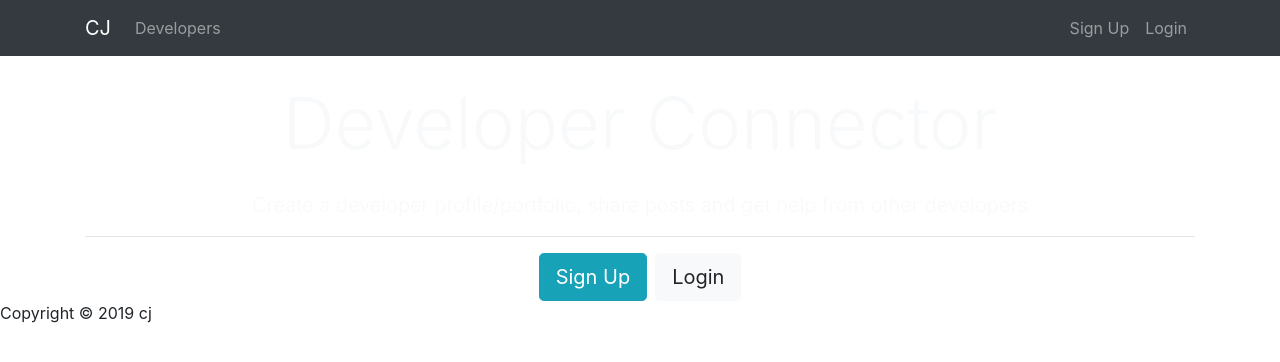
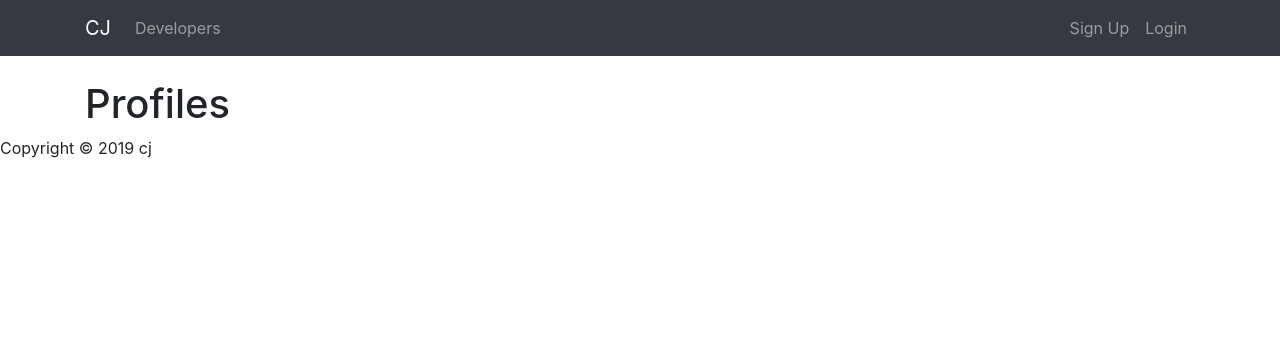
Before and after one commit to park-chang-jin/blog, a React (Create React App) app in the folder client/: page /profiles in a window 1280 px wide. Shown: the top 362 px of the page. Built offline with nearby package versions, Linux system fonts and the light colour scheme.

Commit message:
add Profiles, Login, Register

```diff
--- a/client/package.json
+++ b/client/package.json
@@ -5,6 +5,7 @@
   "dependencies": {
     "react": "^16.9.0",
     "react-dom": "^16.9.0",
+    "react-router-dom": "^5.0.1",
     "react-scripts": "3.1.1"
   },
   "scripts": {
--- a/client/src/App.js
+++ b/client/src/App.js
@@ -2,16 +2,32 @@ import React, { Component } from 'react';
 import Footer from './Components/layout/Footer';
 import Landing from './Components/layout/Landing';
 import Navbar from './Components/layout/Navbar';
+import { BrowserRouter as Router, Route } from 'react-router-dom';
+import Register from './Components/auth/Register';
+import Login from './Components/auth/Login';
+import Profiles from './Components/auth/Profiles';
 
 class App extends Component {
 
   render() {
     return (
-      <div>
-        <Navbar />
-        <Landing />
-        <Footer />
-      </div>
+      // <div>
+      //   <Navbar />
+      //   <Landing />
+      //   <Footer />
+      // </div>
+      <Router>
+        <div className="App">
+          <Navbar />
+          <Route exact path='/' component={Landing} />
+          <div className="container">
+            <Route exact path='/register' component={Register} />
+            <Route exact path='/login' component={Login} />
+            <Route exact path='/profiles' component={Profiles} />
+          </div>
+          <Footer />
+        </div>
+      </Router>
     );
   }
 }
--- /dev/null
+++ b/client/src/Components/auth/Login.js
@@ -0,0 +1,15 @@
+import React, { Component } from 'react';
+
+class Login extends Component {
+    render() {
+
+        return (
+            <div>
+                <h1>Login</h1>
+            </div>
+        );
+
+    }
+}
+
+export default Login;
--- /dev/null
+++ b/client/src/Components/auth/Profiles.js
@@ -0,0 +1,15 @@
+import React, { Component } from 'react';
+
+class Profiles extends Component {
+    render() {
+
+        return (
+            <div>
+                <h1>Profiles</h1>
+            </div>
+        );
+
+    }
+}
+
+export default Profiles;
--- /dev/null
+++ b/client/src/Components/auth/Register.js
@@ -0,0 +1,15 @@
+import React, { Component } from 'react';
+
+class Register extends Component {
+    render() {
+
+        return (
+            <div>
+                <h1>Register</h1>
+            </div>
+        );
+
+    }
+}
+
+export default Register;
--- a/client/src/Components/layout/Landing.js
+++ b/client/src/Components/layout/Landing.js
@@ -1,5 +1,5 @@
 import React, { Component } from 'react';
-
+import { Link } from 'react-router-dom';
 class Landing extends Component {
 
     render() {
@@ -41,12 +41,12 @@ class Landing extends Component {
                             from other developers
                             </p>
                             <hr />
-                            <a href="register.html" className="btn btn-lg btn-info mr-2">
+                            <Link to='/register' className="btn btn-lg btn-info mr-2">
                             Sign Up
-                            </a>
-                            <a href="login.html" className="btn btn-lg btn-light">
+                            </Link>
+                            <Link to='/login' className="btn btn-lg btn-light">
                             Login
-                            </a>
+                            </Link>
                         </div>
                         </div>
                     </div>
--- a/client/src/Components/layout/Navbar.js
+++ b/client/src/Components/layout/Navbar.js
@@ -1,36 +1,37 @@
 import React, { Component } from 'react';
+import { Link } from 'react-router-dom';
 
 class Navbar extends Component {
     render() {
         return (
             <nav className="navbar navbar-expand-sm navbar-dark bg-dark mb-4">
                 <div className="container">
-                    <a className="navbar-brand" href="landing.html">
+                    <Link className="navbar-brand" to="/">
                         CJ
-                    </a>
+                    </Link>
                     <button className="navbar-toggler" type="button" data-toggle="collapse" data-target="#mobile-nav">
                         <span className="navbar-toggler-icon" />
                     </button>
                     <div className="collapse navbar-collapse" id="mobile-nav">
                         <ul className="navbar-nav mr-auto">
                             <li className="nav-item">
-                                <a className="nav-link" href="profiles.html">
+                                <Link className="nav-link" to="/profiles">
                                     {' '}
                                     Developers
-                                </a>
+                                </Link>
                             </li>
                         </ul>
 
                         <ul className="navbar-nav ml-auto">
                             <li className="nav-item">
-                                <a className="nav-link" href="register.html">
+                                <Link className="nav-link" to="/register">
                                     Sign Up
-                                </a>
+                                </Link>
                             </li>
                             <li className="nav-item">
-                                <a className="nav-link" href="login.html">
+                                <Link className="nav-link" to="/login">
                                     Login
-                                </a>
+                                </Link>
                             </li>
                         </ul>
 
```
Also changed, not shown: 1 other file (tests, documents, lock files or other folders).
